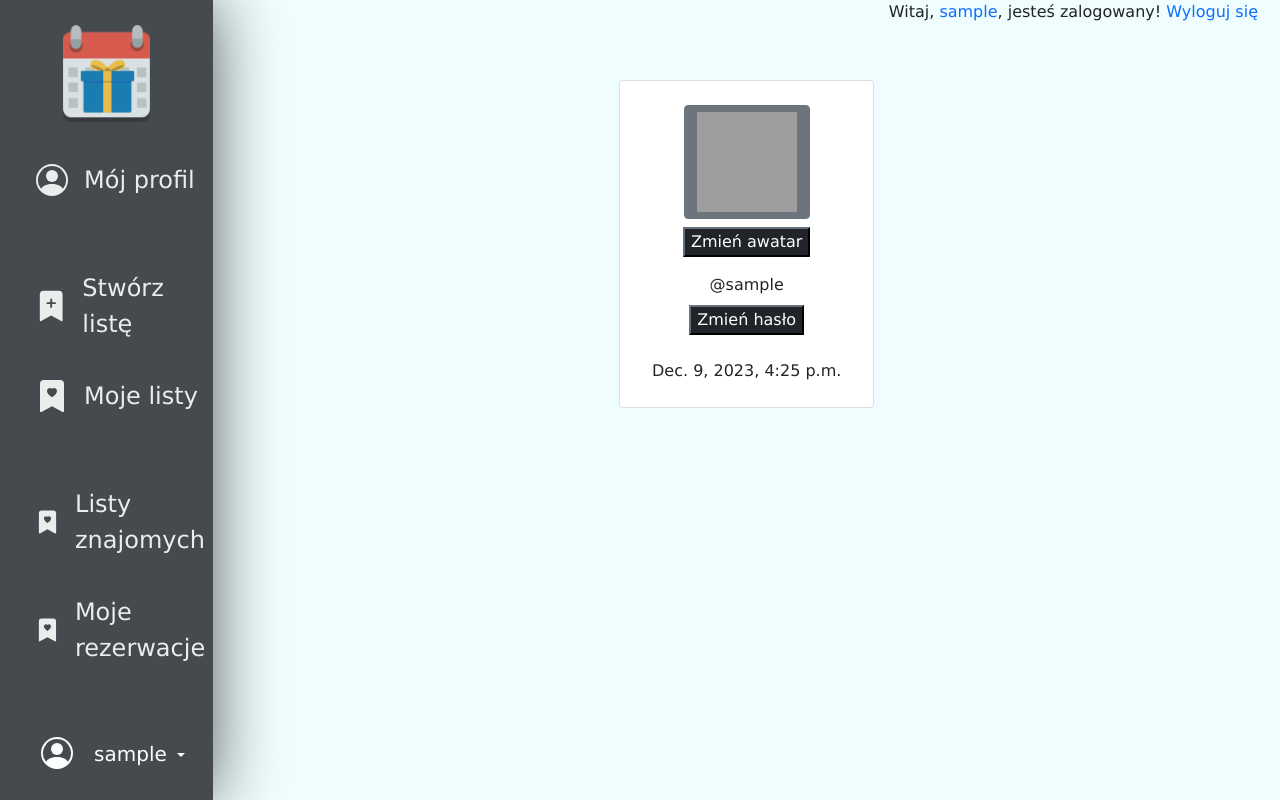
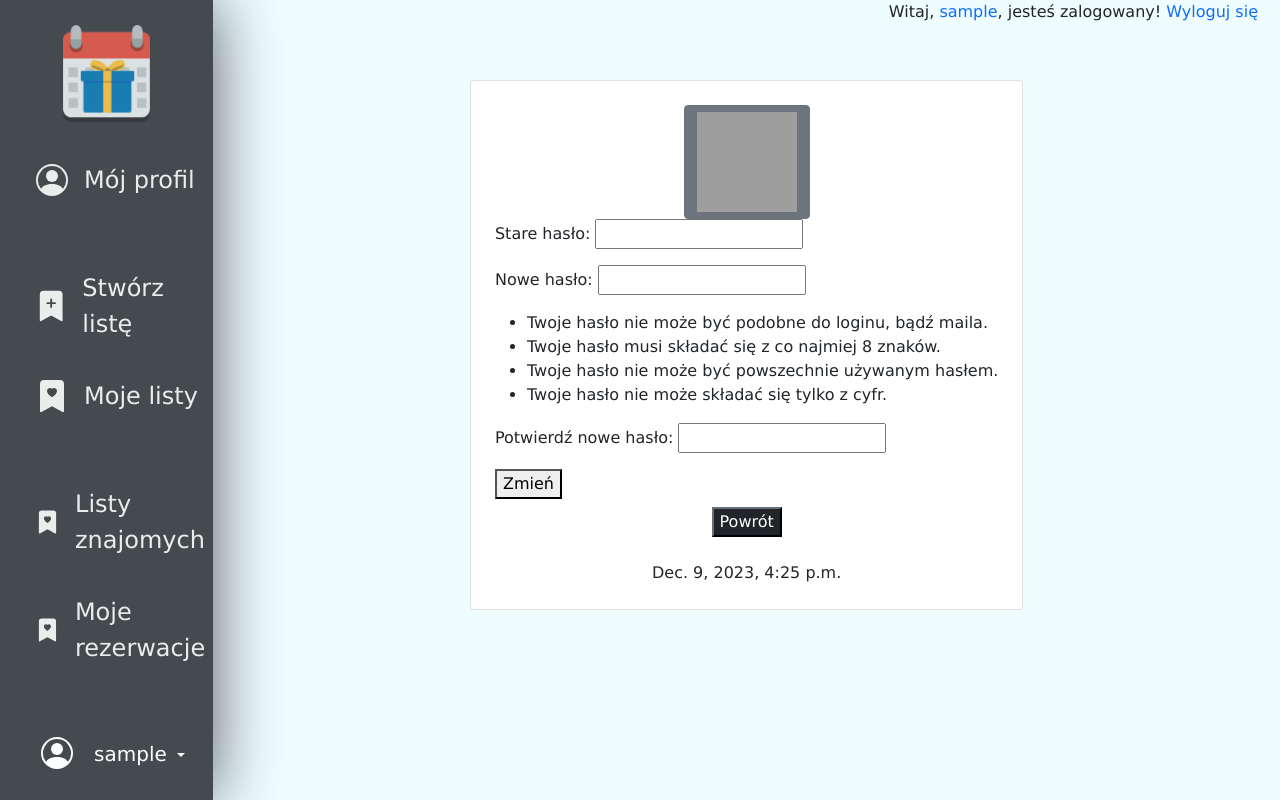
Before and after one commit to cninja5/AplikacjaWebowa, a Django app: a page that uses UserProfiles/templates/profile/edit.html in a window 1280 px wide. Run offline with Django 4.2, Linux system fonts and the light colour scheme; the visitor is signed in with stand-in values (Sample User, id 1); data comes from the database, SQL or seed files in the repository; grey boxes are pictures that could not be loaded.

Commit message:
zmiana hasła użytkownika

```diff
--- a/UserProfiles/templates/profile/edit.html
+++ b/UserProfiles/templates/profile/edit.html
@@ -18,11 +18,11 @@
                     <button class="btn1 btn-dark">Zmień hasło</button>
                 </a>
             </div>
-            {% elif edit == 'avatar-change'%}
+            {% elif edit %}
             <form method="post" enctype="multipart/form-data">
                 {% csrf_token %}
                 {{ form.as_p }}
-                <button type="submit">Save changes</button>
+                <button type="submit">Zmień</button>
             </form>
             {% endif %}
             {% if edit != null %}
--- a/UserProfiles/views.py
+++ b/UserProfiles/views.py
@@ -1,10 +1,15 @@
+from django.contrib.auth import update_session_auth_hash
+from django.contrib.auth.forms import PasswordChangeForm
 from django.shortcuts import get_object_or_404
 from django.contrib.auth.models import User
 from django.shortcuts import render, redirect
 from main.models import Znajomi, ProfilUzytkownika
 from django.db.models import Subquery
 from django.contrib.auth.decorators import login_required
+
+from register.forms import CustomPasswordChangeForm
 from .forms import searchForUserForm, editAvatarForm
+from django.contrib import messages
 
 
 # Create your views here.
@@ -45,12 +50,19 @@
 @login_required
 def password_change(request, username):
     user = get_object_or_404(User, username=username)
+    edit = True
+    if request.method == 'POST':
+        form = CustomPasswordChangeForm(request.user, request.POST)
+        if form.is_valid():
+            user = form.save()
+            update_session_auth_hash(request, user)
+            messages.success(request, 'Twoje hasło zostało pomyślnie zmienione!')
+            return redirect('/profile/' + request.user.username + '/edit/')
+    else:
+        form = CustomPasswordChangeForm(request.user)
 
-    user_firstname = user.first_name
-    user_lastname = user.last_name
     user_date_joined = user.date_joined
-    userdata = {'user_username': username, 'user_firstname': user_firstname, 'user_lastname': user_lastname,
-                'user_date_joined': user_date_joined}
+    userdata = {'user_date_joined': user_date_joined, 'form': form, 'edit': edit}
     return render(request, 'profile/edit.html', userdata)
 
 
@@ -59,7 +71,7 @@
     user = get_object_or_404(User, username=username)
     user_date_joined = user.date_joined
 
-    edit = "avatar-change"
+    edit = True
     profil, created = ProfilUzytkownika.objects.get_or_create(user_id=user)
 
     if request.method == 'POST':
--- a/register/forms.py
+++ b/register/forms.py
@@ -1,11 +1,12 @@
 from django import forms
-from django.contrib.auth.forms import UserCreationForm, AuthenticationForm
+from django.contrib.auth.forms import UserCreationForm, AuthenticationForm, PasswordChangeForm, SetPasswordForm
 from django.contrib.auth.models import User
 
 RODZAJE_PLCI = (
     ('m', 'Mężczyzna',),
     ('k', 'Kobieta',),
 )
+
 
 class RegisterForm(UserCreationForm):
     username = forms.CharField(label='Nazwa użytkownika',
@@ -28,10 +29,45 @@
             'email': 'E-mail',
         }
 
-# class CustomUserCreationForm(UserCreationForm):
-#     plec= forms.CharField(label='Płeć', widget=forms.Select(choices=RODZAJE_PLCI))
-#     zdjProfilu = forms.FileField()
-#
-#     class Meta:
-#         model = Uzytkownicy
-#         fields = UserCreationForm.Meta.fields + ('plec', 'zdjProfilu', )
+
+class CustomPasswordChangeForm(PasswordChangeForm):
+    error_messages = dict(SetPasswordForm.error_messages, **{
+        'password_incorrect': ("Twoje stare hasło zostało wprowadzone niepoprawnie. "
+                               "Proszę wprowadź je ponownie."),
+    })
+    old_password = forms.CharField(label=("Stare hasło"),
+                                   widget=forms.PasswordInput)
+    new_password1 = forms.CharField(label=("Nowe hasło"),
+                                    help_text="<ul><li>Twoje hasło nie może być podobne do loginu, bądź maila.</li>" +
+                                              "<li>Twoje hasło musi składać się z co najmiej 8 znaków.</li>" +
+                                              "<li>Twoje hasło nie może być powszechnie używanym hasłem.</li>" +
+                                              "<li>Twoje hasło nie może składać się tylko z cyfr.</li></ul>",
+                                    widget=forms.PasswordInput)
+    new_password2 = forms.CharField(label=("Potwierdź nowe hasło"),
+                                    widget=forms.PasswordInput)
+
+    def clean_old_password(self):
+        """
+        Validates that the old_password field is correct.
+        """
+        old_password = self.cleaned_data["old_password"]
+        if not self.user.check_password(old_password):
+            raise forms.ValidationError(
+                self.error_messages['password_incorrect'],
+                code='password_incorrect',
+            )
+        return old_password
+
+    # class Meta:
+    #     labels = {
+    #         'new_password1': ('Nowe hasło'),
+    #         'new_password2': ('Potwierdź nowe hasło'),
+    #     }
+
+    # class CustomUserCreationForm(UserCreationForm):
+    #     plec= forms.CharField(label='Płeć', widget=forms.Select(choices=RODZAJE_PLCI))
+    #     zdjProfilu = forms.FileField()
+    #
+    #     class Meta:
+    #         model = Uzytkownicy
+    #         fields = UserCreationForm.Meta.fields + ('plec', 'zdjProfilu', )
```
